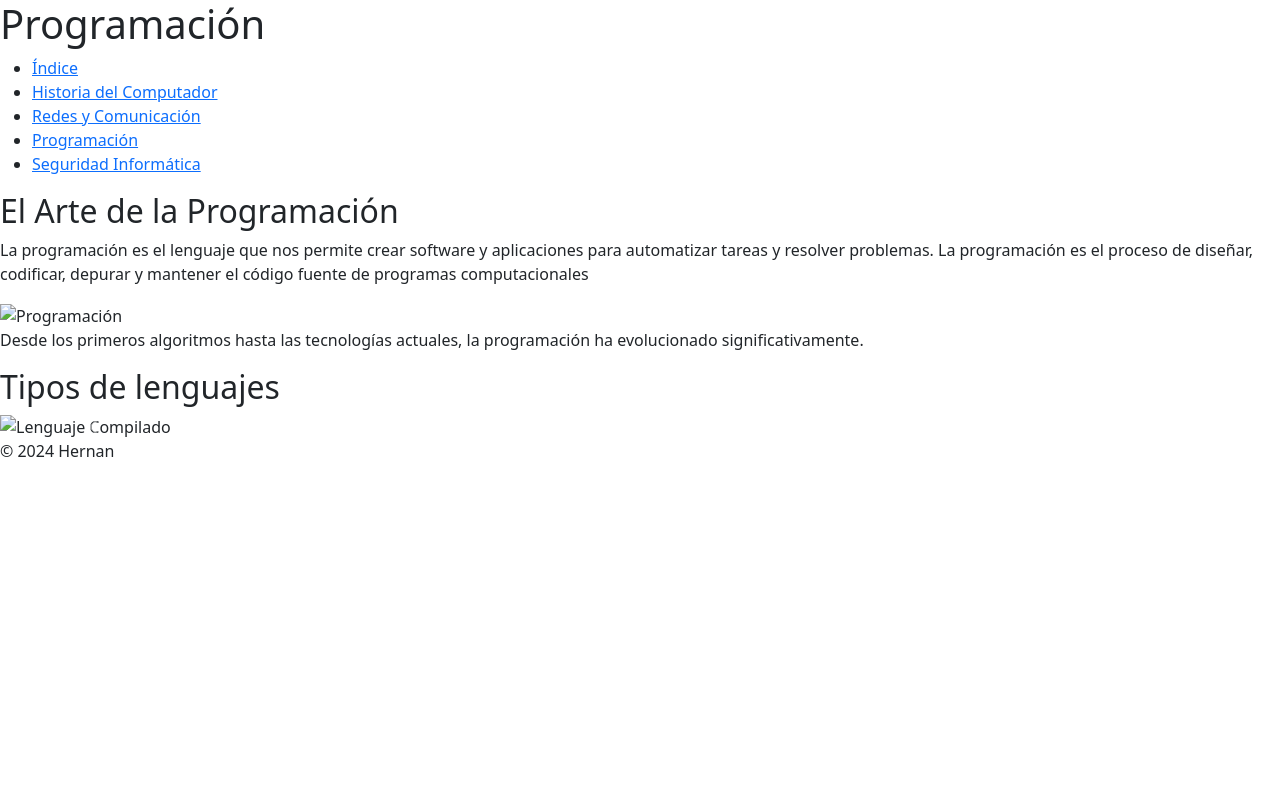
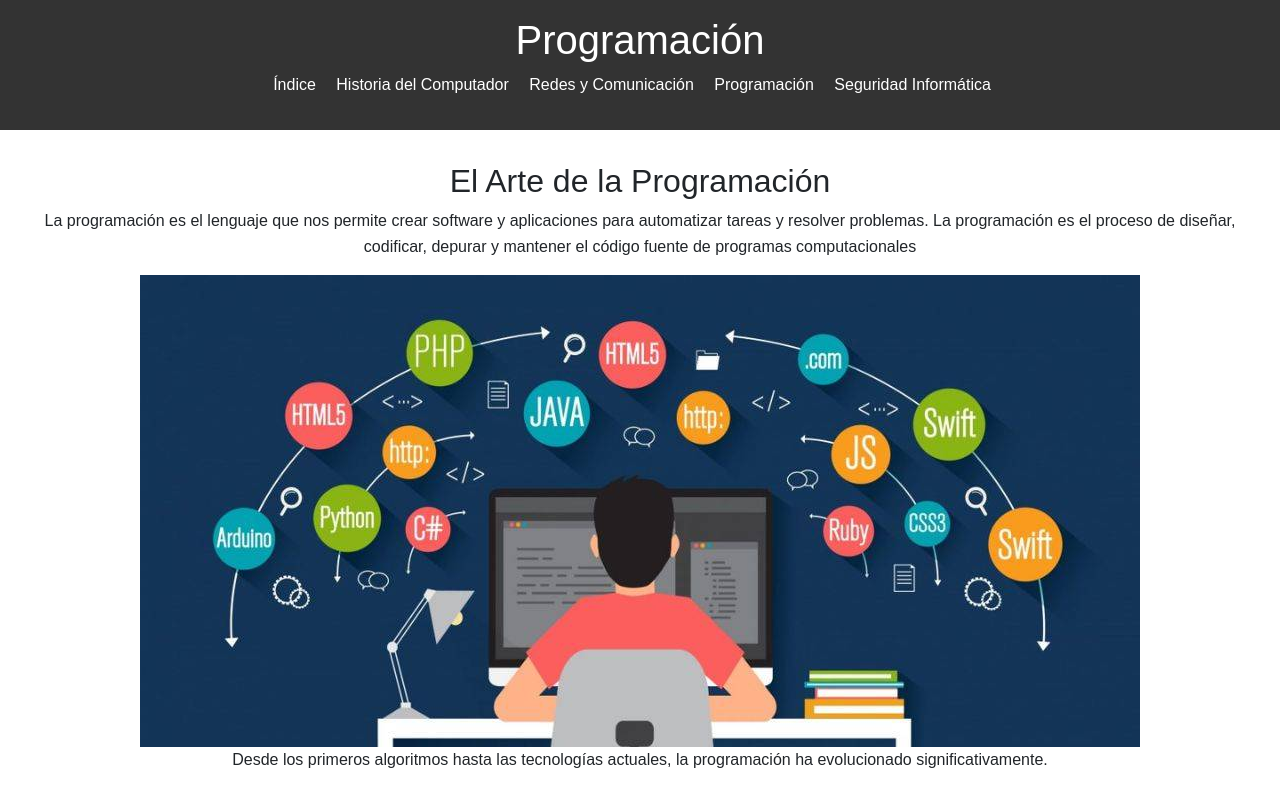
Before and after one commit to djnievas/PreEntrega3Moreyra, a plain HTML site: page html/pagina3.html in a window 1280 px wide. Shown: the top 800 px of the page. Drawn offline with nearby package versions, Linux system fonts and the light colour scheme; the site is published under a folder, as on GitHub Pages, so addresses that start at the root find nothing.

Commit message:
Update pagina3.html

```diff
--- a/html/pagina3.html
+++ b/html/pagina3.html
@@ -5,7 +5,7 @@
     <meta name="viewport" content="width=device-width, initial-scale=1.0">
     <title>Programación</title>
     <link href="https://cdn.jsdelivr.net/npm/bootstrap@5.3.3/dist/css/bootstrap.min.css" rel="stylesheet" integrity="sha384-QWTKZyjpPEjISv5WaRU9OFeRpok6YctnYmDr5pNlyT2bRjXh0JMhjY6hW+ALEwIH" crossorigin="anonymous">
-    <link rel="stylesheet" href="/css/estilos.css">
+    <link rel="stylesheet" href="../css/estilos.css">
 </head>
 <body>
     <header class="main-header">
@@ -26,7 +26,7 @@
         <section>
             <h2>El Arte de la Programación</h2>
             <p>La programación es el lenguaje que nos permite crear software y aplicaciones para automatizar tareas y resolver problemas. La programación es el proceso de diseñar, codificar, depurar y mantener el código fuente de programas computacionales</p>
-            <img src="/img/imagen3.jpg" alt="Programación">
+            <img src="../img/imagen3.jpg" alt="Programación">
             <p>Desde los primeros algoritmos hasta las tecnologías actuales, la programación ha evolucionado significativamente.</p>
         </section>
 
@@ -39,13 +39,13 @@
             </div>
             <div class="carousel-inner">
               <div class="carousel-item active">
-                <img src="/img/imagen14.jpg" class="d-block w-100" alt="Lenguaje Compilado">
+                <img src="../img/imagen14.jpg" class="d-block w-100" alt="Lenguaje Compilado">
               </div>
               <div class="carousel-item">
-                <img src="/img/imagen15.jpg" class="d-block w-100" alt="Lenguaje Interpretado">
+                <img src="../img/imagen15.jpg" class="d-block w-100" alt="Lenguaje Interpretado">
               </div>
               <div class="carousel-item">
-                <img src="/img/imagen16.jpg" class="d-block w-100" alt="Lenguaje Intermedio">
+                <img src="../img/imagen16.jpg" class="d-block w-100" alt="Lenguaje Intermedio">
               </div>
             </div>
             <button class="carousel-control-prev" type="button" data-bs-target="#carouselExampleIndicators" data-bs-slide="prev">
```
